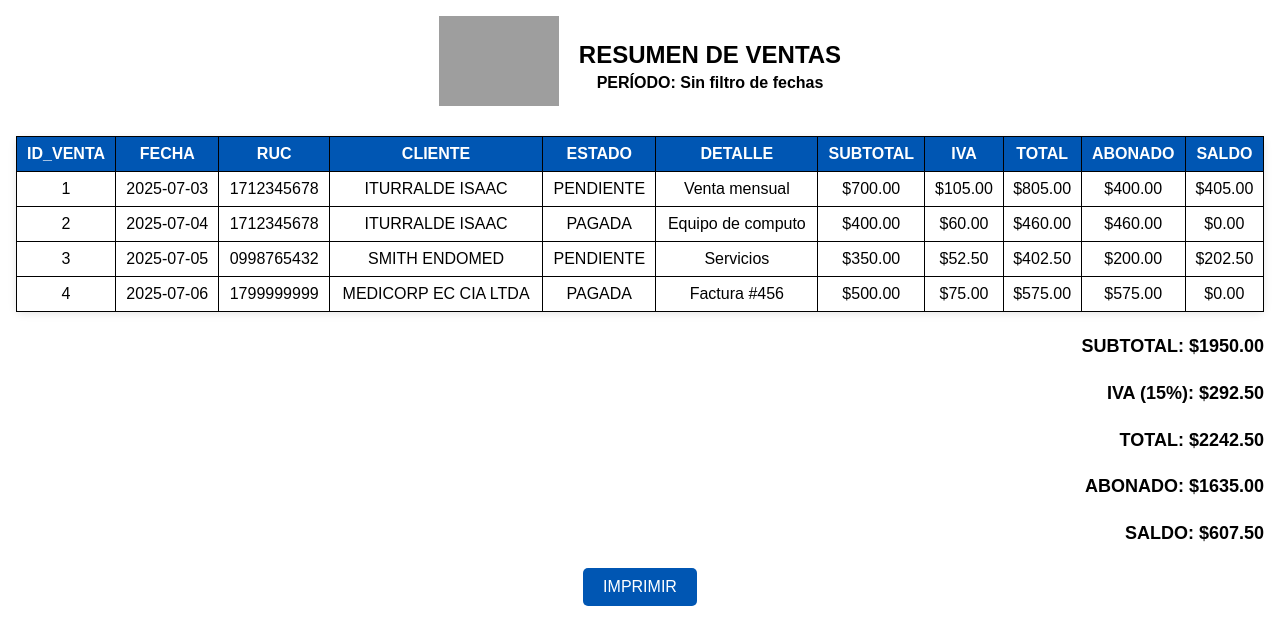
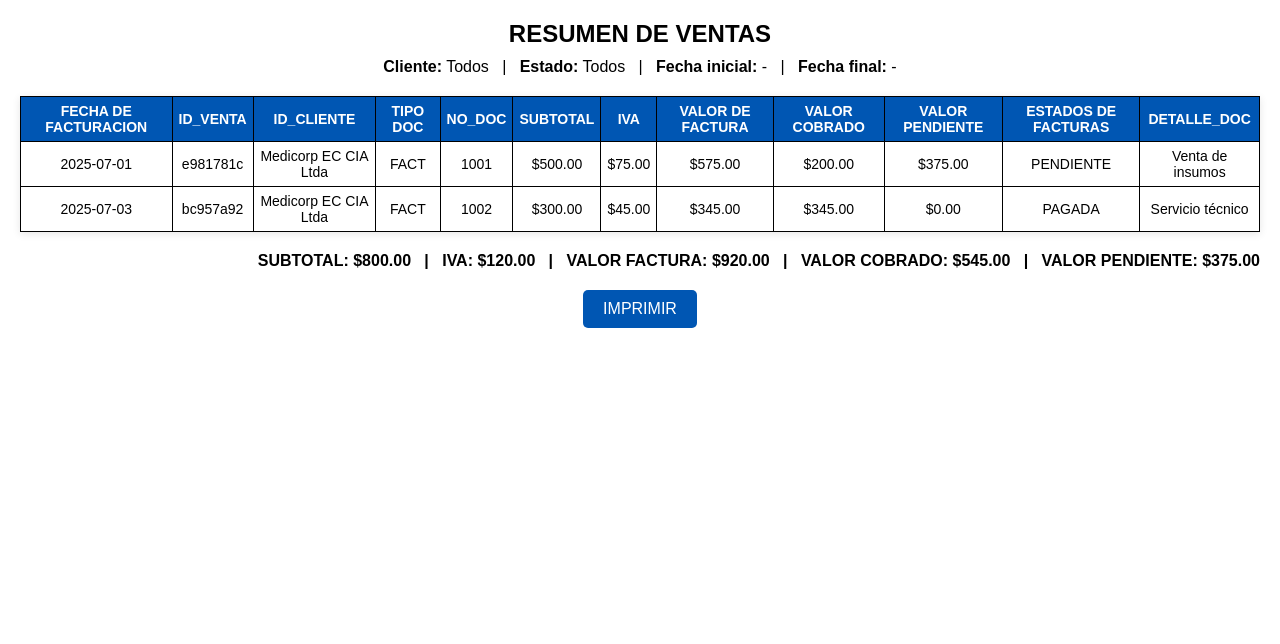
Before and after one commit to ISACOSDP/RESUMEN_VENTAS_AIB, a plain HTML site: page docs/index.html in a window 1280 px wide. Drawn offline with Linux system fonts and the light colour scheme; grey boxes are pictures that could not be loaded.

Commit message:
Update index.html

```diff
--- a/docs/index.html
+++ b/docs/index.html
@@ -1,119 +1,103 @@
 <!DOCTYPE html>
 <html lang="es">
 <head>
-<meta charset="UTF-8" />
-<meta name="viewport" content="width=device-width, initial-scale=1.0" />
+<meta charset="UTF-8">
+<meta name="viewport" content="width=device-width, initial-scale=1.0">
 <title>Resumen de Ventas</title>
 <style>
-body { font-family: Arial, sans-serif; margin: 1em; }
-table { width: 100%; border-collapse: collapse; margin-top: 20px; box-shadow: 0 2px 8px rgba(0,0,0,0.1); border-radius: 6px; }
-th, td { border: 1px solid #000; padding: 8px; text-align: center; }
+body { font-family: Arial, sans-serif; margin: 20px; background: #fff; }
+.header { text-align: center; font-size: 24px; font-weight: bold; margin-bottom: 10px; }
+.filters { text-align: center; margin-bottom: 20px; font-size: 16px; }
+table { width: 100%; border-collapse: collapse; margin-top: 10px; box-shadow: 0 2px 8px rgba(0,0,0,0.1); }
+th, td { border: 1px solid #000; padding: 6px; text-align: center; font-size: 14px; }
 th { background-color: #0056b3; color: white; }
-.logo { width: 120px; margin-bottom: 10px; }
-.header-container { display: flex; align-items: center; justify-content: center; margin-bottom: 10px; }
-.header-texts { display: flex; flex-direction: column; justify-content: center; align-items: center; margin-left: 20px; }
-.header-title { font-size: 24px; font-weight: bold; text-align: center; }
-.periodo-text { font-size: 16px; font-weight: bold; text-align: center; margin-top: 5px; }
-.totales { font-size: 18px; font-weight: bold; text-align: right; margin-top: 20px; max-width: 100%; margin-left: auto; margin-right: 0; line-height: 1.6; }
-button { background-color: #0056b3; color: #fff; border: none; padding: 10px 20px; font-size: 16px; cursor: pointer; border-radius: 5px; transition: background-color 0.3s ease; margin-top: 20px; display: block; margin-left: auto; margin-right: auto; }
+.totales { font-size: 16px; font-weight: bold; text-align: right; margin-top: 20px; }
+button { background-color: #0056b3; color: white; border: none; padding: 10px 20px; font-size: 16px; cursor: pointer; margin-top: 20px; border-radius: 5px; }
 button:hover { background-color: #003366; }
 </style>
 </head>
 <body>
-<div class="header-container">
-<img class="logo" src="https://raw.githubusercontent.com/ISACOSDP/RECIBO_AIB/main/docs/LOGO%20AIB.png" alt="LOGO AIB">
-<div class="header-texts">
-    <div class="header-title">RESUMEN DE VENTAS</div>
-    <div id="periodo" class="periodo-text"></div>
-</div>
-</div>
+<div class="header">RESUMEN DE VENTAS</div>
+<div class="filters" id="filtros"></div>
 <table>
 <thead>
 <tr>
+<th>FECHA DE FACTURACION</th>
 <th>ID_VENTA</th>
-<th>FECHA</th>
-<th>RUC</th>
-<th>CLIENTE</th>
-<th>ESTADO</th>
-<th>DETALLE</th>
+<th>ID_CLIENTE</th>
+<th>TIPO DOC</th>
+<th>NO_DOC</th>
 <th>SUBTOTAL</th>
 <th>IVA</th>
-<th>TOTAL</th>
-<th>ABONADO</th>
-<th>SALDO</th>
+<th>VALOR DE FACTURA</th>
+<th>VALOR COBRADO</th>
+<th>VALOR PENDIENTE</th>
+<th>ESTADOS DE FACTURAS</th>
+<th>DETALLE_DOC</th>
 </tr>
 </thead>
 <tbody id="tabla-ventas"></tbody>
 </table>
-<div id="totales" class="totales"></div>
+<div class="totales" id="totales"></div>
+<div style="text-align: center;">
 <button onclick="window.print()">IMPRIMIR</button>
+</div>
 <script>
-const urlParams = new URLSearchParams(window.location.search);
-const clienteFiltro = (urlParams.get("cliente") || "").toUpperCase();
-const estadoFiltro = (urlParams.get("estado_venta") || "").toUpperCase();
-const fechaInicioStr = urlParams.get("fecha_inicio_filtro") || "";
-const fechaFinStr = urlParams.get("fecha_fin_filtro") || "";
-const fechaInicio = fechaInicioStr ? new Date(fechaInicioStr) : null;
-const fechaFin = fechaFinStr ? new Date(fechaFinStr) : null;
-
-if (fechaInicioStr && fechaFinStr) {
-    document.getElementById("periodo").innerText = `PERÍODO: ${fechaInicioStr} a ${fechaFinStr}`;
-} else if (fechaInicioStr) {
-    document.getElementById("periodo").innerText = `PERÍODO: Desde ${fechaInicioStr}`;
-} else if (fechaFinStr) {
-    document.getElementById("periodo").innerText = `PERÍODO: Hasta ${fechaFinStr}`;
-} else {
-    document.getElementById("periodo").innerText = "PERÍODO: Sin filtro de fechas";
-}
-
+// Simulación de datos (reemplaza con fetch si deseas luego)
 const ventas = [
-{ id: 1, fecha: "2025-07-03", cliente: "ITURRALDE ISAAC", ruc: "1712345678", estado: "PENDIENTE", detalle: "Venta mensual", subtotal: 700, iva: 105, total: 805, abonado: 400, saldo: 405 },
-{ id: 2, fecha: "2025-07-04", cliente: "ITURRALDE ISAAC", ruc: "1712345678", estado: "PAGADA", detalle: "Equipo de computo", subtotal: 400, iva: 60, total: 460, abonado: 460, saldo: 0 },
-{ id: 3, fecha: "2025-07-05", cliente: "SMITH ENDOMED", ruc: "0998765432", estado: "PENDIENTE", detalle: "Servicios", subtotal: 350, iva: 52.5, total: 402.5, abonado: 200, saldo: 202.5 },
-{ id: 4, fecha: "2025-07-06", cliente: "MEDICORP EC CIA LTDA", ruc: "1799999999", estado: "PAGADA", detalle: "Factura #456", subtotal: 500, iva: 75, total: 575, abonado: 575, saldo: 0 }
+  { fecha: "2025-07-01", id_venta: "e981781c", id_cliente: "Medicorp EC CIA Ltda", tipo_doc: "FACT", no_doc: "1001", subtotal: 500, iva: 75, valor_factura: 575, valor_cobrado: 200, valor_pendiente: 375, estado: "PENDIENTE", detalle: "Venta de insumos" },
+  { fecha: "2025-07-03", id_venta: "bc957a92", id_cliente: "Medicorp EC CIA Ltda", tipo_doc: "FACT", no_doc: "1002", subtotal: 300, iva: 45, valor_factura: 345, valor_cobrado: 345, valor_pendiente: 0, estado: "PAGADA", detalle: "Servicio técnico" }
 ];
 
-function cargarVentas() {
+// Recibe filtros por URL
+const urlParams = new URLSearchParams(window.location.search);
+const cliente = urlParams.get("cliente") || "Todos";
+const estado = urlParams.get("estado") || "Todos";
+const fechaInicio = urlParams.get("fecha_inicio") || "-";
+const fechaFin = urlParams.get("fecha_fin") || "-";
+document.getElementById("filtros").innerHTML = `
+<b>Cliente:</b> ${cliente} &nbsp; | &nbsp;
+<b>Estado:</b> ${estado} &nbsp; | &nbsp;
+<b>Fecha inicial:</b> ${fechaInicio} &nbsp; | &nbsp;
+<b>Fecha final:</b> ${fechaFin}
+`;
+
+// Cargar ventas filtradas
 const tbody = document.getElementById("tabla-ventas");
-tbody.innerHTML = "";
-let subtotalAcum = 0, ivaAcum = 0, totalAcum = 0, abonadoAcum = 0, saldoAcum = 0;
+let subtotalAcum = 0, ivaAcum = 0, valorFacturaAcum = 0, valorCobradoAcum = 0, valorPendienteAcum = 0;
 ventas.forEach(v => {
-const fechaVenta = new Date(v.fecha);
-const clienteOk = clienteFiltro === "" || v.cliente.toUpperCase().includes(clienteFiltro);
-const estadoOk = estadoFiltro === "" || v.estado.toUpperCase() === estadoFiltro;
-const fechaOk = (!fechaInicio || fechaVenta >= fechaInicio) && (!fechaFin || fechaVenta <= fechaFin);
-if (clienteOk && estadoOk && fechaOk) {
     subtotalAcum += v.subtotal;
     ivaAcum += v.iva;
-totalAcum += v.total;
-abonadoAcum += v.abonado;
-saldoAcum += v.saldo;
+    valorFacturaAcum += v.valor_factura;
+    valorCobradoAcum += v.valor_cobrado;
+    valorPendienteAcum += v.valor_pendiente;
+
     const row = document.createElement("tr");
     row.innerHTML = `
-<td>${v.id}</td>
     <td>${v.fecha}</td>
-<td>${v.ruc}</td>
-<td>${v.cliente}</td>
+    <td>${v.id_venta}</td>
+    <td>${v.id_cliente}</td>
+    <td>${v.tipo_doc}</td>
+    <td>${v.no_doc}</td>
+    <td>$${v.subtotal.toFixed(2)}</td>
+    <td>$${v.iva.toFixed(2)}</td>
+    <td>$${v.valor_factura.toFixed(2)}</td>
+    <td>$${v.valor_cobrado.toFixed(2)}</td>
+    <td>$${v.valor_pendiente.toFixed(2)}</td>
     <td>${v.estado}</td>
     <td>${v.detalle}</td>
-<td>$${v.subtotal.toFixed(2)}</td>
-<td>$${v.iva.toFixed(2)}</td>
-<td>$${v.total.toFixed(2)}</td>
-<td>$${v.abonado.toFixed(2)}</td>
-<td>$${v.saldo.toFixed(2)}</td>
     `;
     tbody.appendChild(row);
-}
 });
+
+// Mostrar totales
 document.getElementById("totales").innerHTML = `
-<p>SUBTOTAL: $${subtotalAcum.toFixed(2)}</p>
-<p>IVA (15%): $${ivaAcum.toFixed(2)}</p>
-<p>TOTAL: $${totalAcum.toFixed(2)}</p>
-<p>ABONADO: $${abonadoAcum.toFixed(2)}</p>
-<p>SALDO: $${saldoAcum.toFixed(2)}</p>
+SUBTOTAL: $${subtotalAcum.toFixed(2)} &nbsp; | &nbsp;
+IVA: $${ivaAcum.toFixed(2)} &nbsp; | &nbsp;
+VALOR FACTURA: $${valorFacturaAcum.toFixed(2)} &nbsp; | &nbsp;
+VALOR COBRADO: $${valorCobradoAcum.toFixed(2)} &nbsp; | &nbsp;
+VALOR PENDIENTE: $${valorPendienteAcum.toFixed(2)}
 `;
-}
-cargarVentas();
 </script>
 </body>
 </html>
```
Lines whose indentation alone changed are shown as unchanged.
